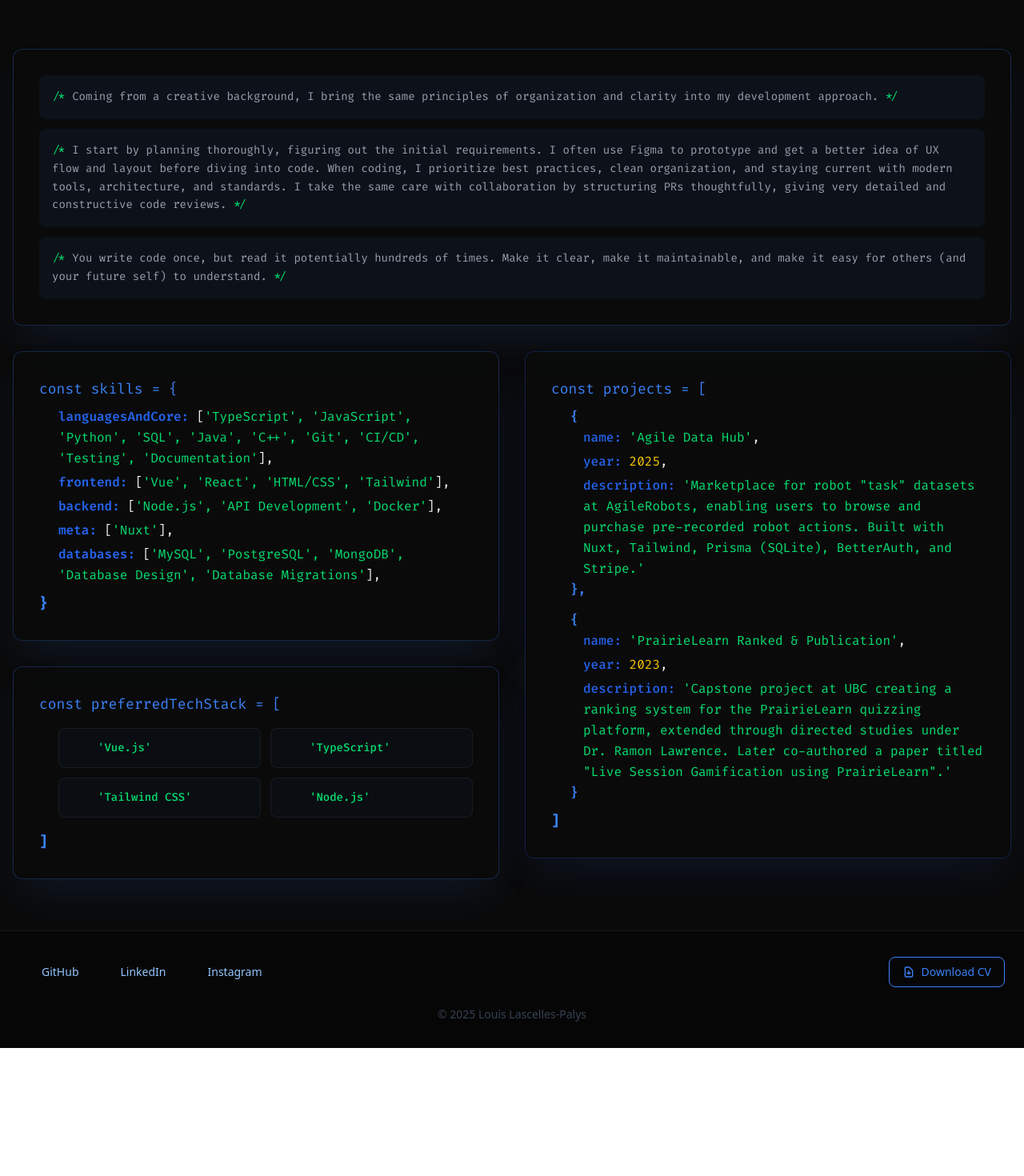
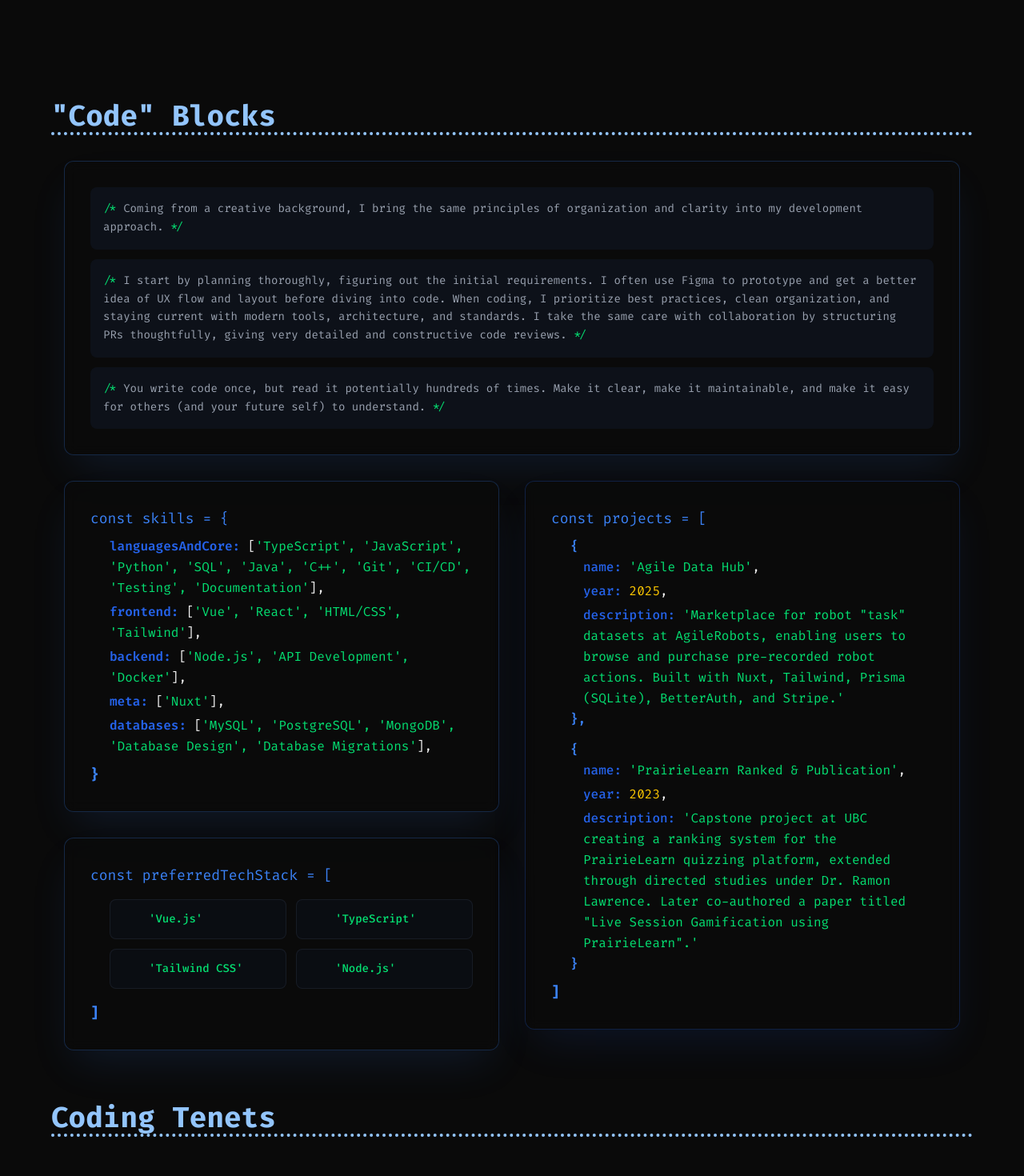
Before and after one commit to LouisLP/persona-portfolio, a Vue app: page /developer in a window 1280 px wide. Shown: the part 1760-3230 px from the top of the page at 80% size. Before the commit the page ends 3070 px from the top, so only its background shows below. Built offline with nearby package versions, Linux system fonts and the light colour scheme; some icons are missing; the HTML template or start-up script is replaced by a standard one.

Commit message:
Adjusting outer container to match the design content

```diff
--- a/src/components/Developer/DeveloperContent.vue
+++ b/src/components/Developer/DeveloperContent.vue
@@ -1,4 +1,5 @@
 <script setup lang="ts">
+import BaseTitle from '@/components/Base/BaseTitle.vue'
 import CodeBlocks from '@/components/Developer/CodeBlocks.vue'
 import PersonaGalleryTimeline from '@/components/PersonaGalleryTimeline.vue'
 </script>
@@ -9,8 +10,21 @@ import PersonaGalleryTimeline from '@/components/PersonaGalleryTimeline.vue'
     description="I'm a full-stack developer with a focus toward frontend work, where I can bridge creative and technical thinking to build experiences that feel intuitive for both users and developers. I'm passionate about crafting interfaces that are thoughtful to use and maintainable to build."
   />
 
-  <!-- Code intro -->
-  <section class="mb-16 flex justify-center">
-    <CodeBlocks />
-  </section>
+  <div class="mx-auto space-y-16 px-6 py-16 md:container md:px-16">
+    <!-- Code Intro -->
+    <section>
+      <BaseTitle class="mb-8">
+        "Code" Blocks
+      </BaseTitle>
+
+      <CodeBlocks />
+    </section>
+
+    <!-- Coding Tenets -->
+    <section>
+      <BaseTitle class="mb-8">
+        Coding Tenets
+      </BaseTitle>
+    </section>
+  </div>
 </template>
--- a/src/components/Editor/EditorContent.vue
+++ b/src/components/Editor/EditorContent.vue
@@ -61,7 +61,7 @@ const youtubeVideos = [
     description="I've been editing since I was 10, starting with YouTube guides and eventually transitioning into professional video and motion design work for major esports organizations. That long history of creative storytelling through video gives me a deep intuition for pacing, narrative, and visual impact."
   />
 
-  <div class="container mx-auto space-y-20 py-16">
+  <div class="mx-auto space-y-16 px-6 py-16 md:container md:px-16">
     <!-- Motion Graphics Gallery -->
     <section>
       <BaseTitle class="mb-8">
```
